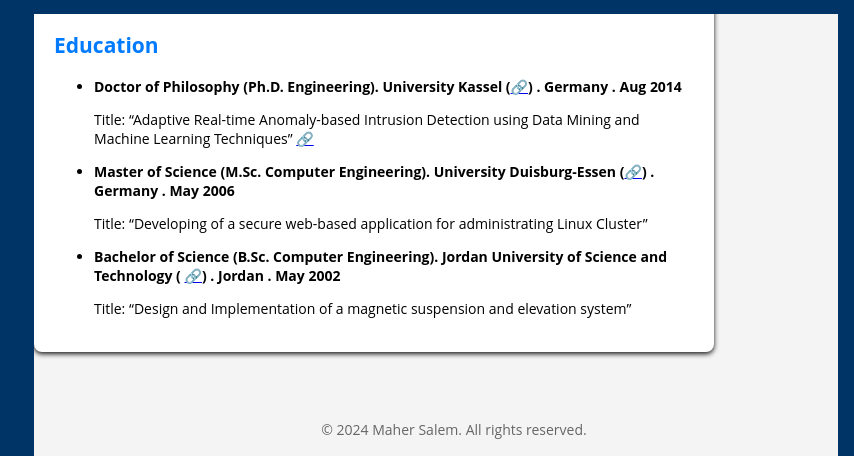
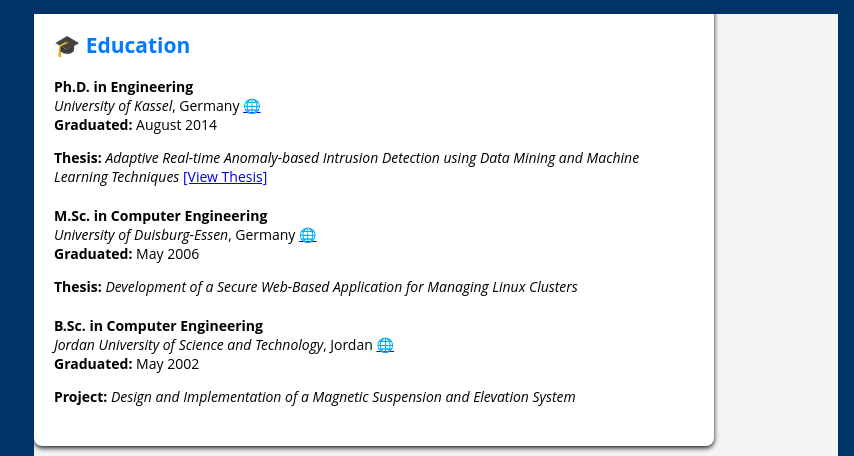
Before and after one commit to maherjas/maher-salem, a plain HTML site: page index.html in a window 1280 px wide. Both pictures are taken after a click on the link "Education". Shown: the part 206-662 px from the top of the page, 186-1040 px from the left. Drawn offline with Linux system fonts and the light colour scheme.

Commit message:
Update index.html

```diff
--- a/index.html
+++ b/index.html
@@ -652,19 +652,35 @@
 
 
 <section id="education">
-    <h2>Education</h2>
-
-        <ul>
-            <li><strong>Doctor of Philosophy (Ph.D. Engineering). University Kassel (<a href="https://www.uni-kassel.de/uni/en/" target="_blank">🔗</a>) . Germany . Aug 2014</strong>
-                <p>Title: “Adaptive Real-time Anomaly-based Intrusion Detection using Data Mining and Machine Learning Techniques” <a href="https://kobra.uni-kassel.de/handle/123456789/2014091546010" target="_blank">🔗</a></p>
-            </li>
-            <li><strong>Master of Science (M.Sc. Computer Engineering). University Duisburg-Essen (<a href="https://www.uni-due.de/en/" target="_blank">🔗</a>) . Germany . May 2006</strong>
-                <p>Title: “Developing of a secure web-based application for administrating Linux Cluster”</p>
-            </li>
-            <li><strong>Bachelor of Science (B.Sc. Computer Engineering). Jordan University of Science and Technology ( <a href="https://www.just.edu.jo/Pages/Default.aspx" target="_blank">🔗</a>) . Jordan . May 2002</strong>
-                <p>Title: “Design and Implementation of a magnetic suspension and elevation system”</p>
-            </li>
-        </ul>
+  <h2>🎓 Education</h2>
+  <ul style="list-style-type: none; padding-left: 0;">
+
+    <li style="margin-bottom: 20px;">
+      <strong>Ph.D. in Engineering</strong><br>
+      <em>University of Kassel</em>, Germany <a href="https://www.uni-kassel.de/uni/en/" target="_blank">🌐</a> <br>
+      <span><strong>Graduated:</strong> August 2014</span><br>
+      <p><strong>Thesis:</strong> <em>Adaptive Real-time Anomaly-based Intrusion Detection using Data Mining and Machine Learning Techniques</em>
+        <a href="https://kobra.uni-kassel.de/handle/123456789/2014091546010" target="_blank">[View Thesis]</a>
+      </p>
+    </li>
+
+    <li style="margin-bottom: 20px;">
+      <strong>M.Sc. in Computer Engineering</strong><br>
+      <em>University of Duisburg-Essen</em>, Germany <a href="https://www.uni-due.de/en/" target="_blank">🌐</a> <br>
+      <span><strong>Graduated:</strong> May 2006</span><br>
+      <p><strong>Thesis:</strong> <em>Development of a Secure Web-Based Application for Managing Linux Clusters</em></p>
+    </li>
+
+    <li style="margin-bottom: 20px;">
+      <strong>B.Sc. in Computer Engineering</strong><br>
+      <em>Jordan University of Science and Technology</em>, Jordan <a href="https://www.just.edu.jo/Pages/Default.aspx" target="_blank">🌐</a> <br>
+      <span><strong>Graduated:</strong> May 2002</span><br>
+      <p><strong>Project:</strong> <em>Design and Implementation of a Magnetic Suspension and Elevation System</em></p>
+    </li>
+
+  </ul>
+</section>
+
 
 </section>
 
```
